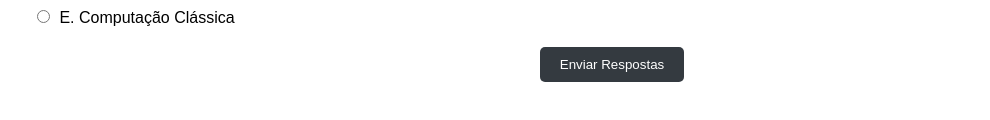
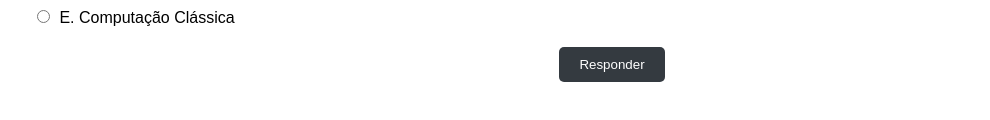
Before and after one commit to RAVELLSL/lista-de-exercicios-sistemadeclassificacaocomputacional, a plain HTML site: page index.html in a window 1280 px wide. Shown: the part 2130-2250 px from the top of the page, without its empty margins (28-1018 px from the left). Drawn offline with Linux system fonts and the light colour scheme.

Commit message:
Update index.html

```diff
--- a/index.html
+++ b/index.html
@@ -266,7 +266,7 @@ button:hover {
       <label><input type="radio" name="q10" value="d"> D. Computação Adiabática</label>
       <label><input type="radio" name="q10" value="e"> E. Computação Clássica</label>
     </form>
-    <button onclick="checkAnswers()">Enviar Respostas</button>
+    <button onclick="checkAnswers()">Responder</button>
   </div>
 </div>
 
```
